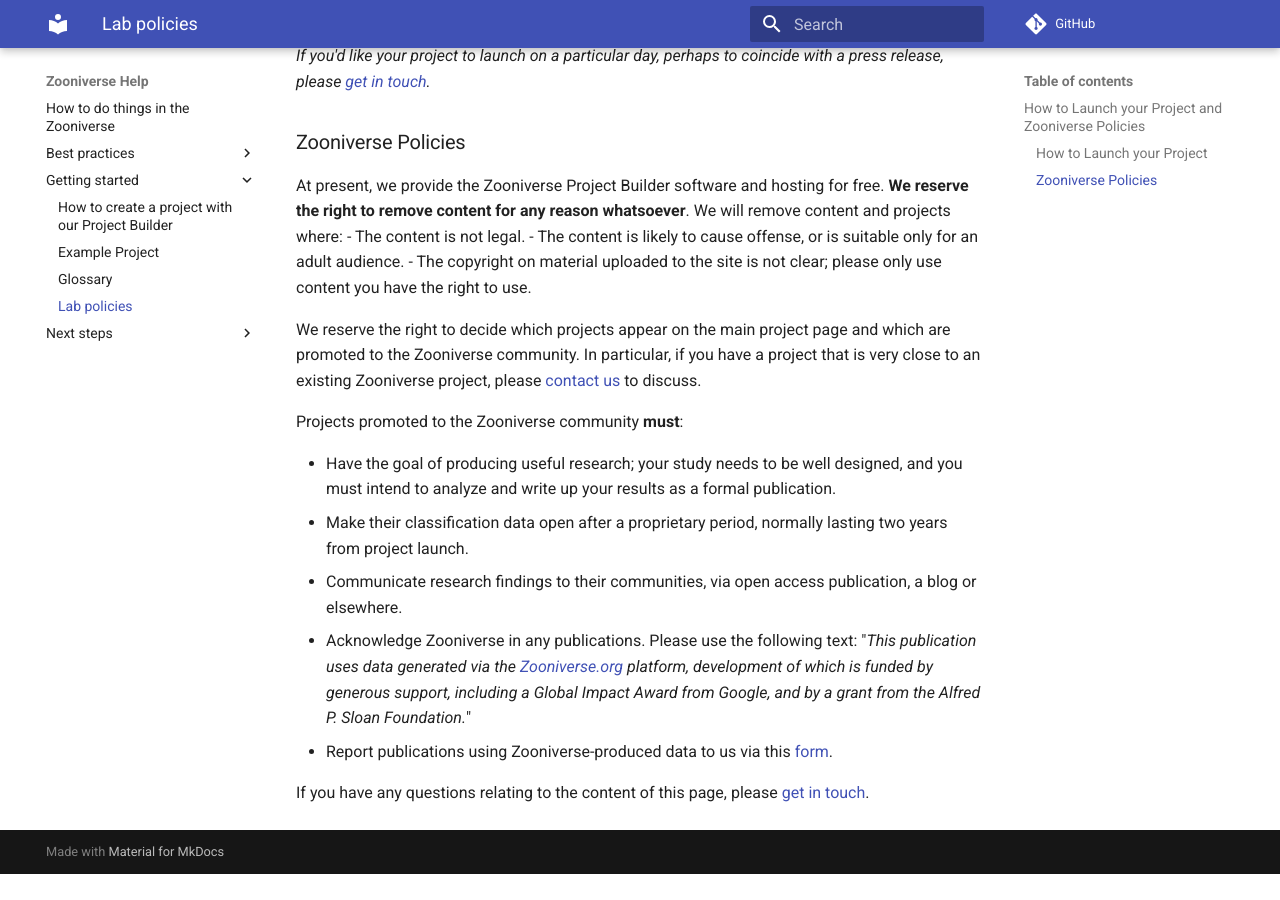
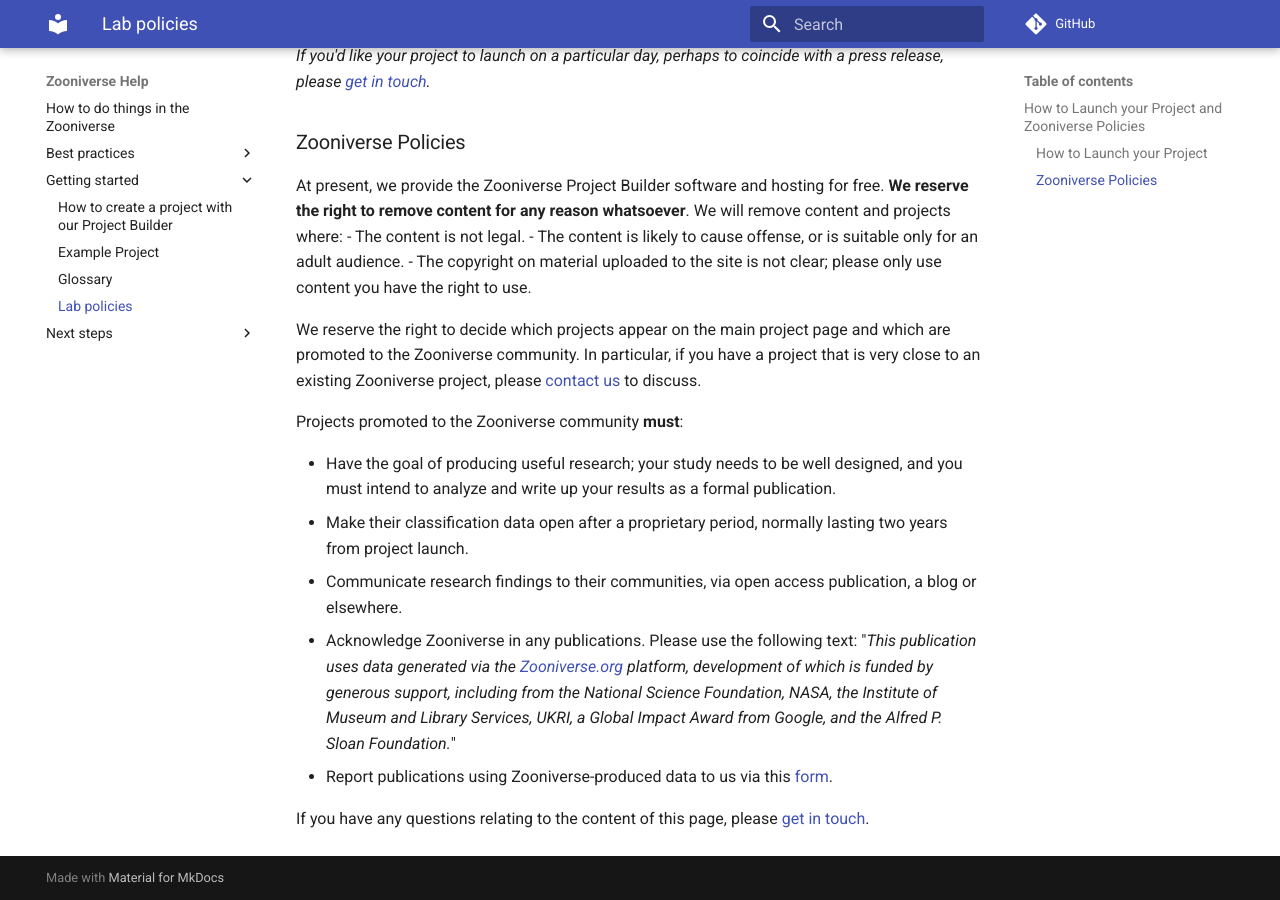
Before and after one commit to zooniverse/help, an MkDocs documentation site: the page built from docs/getting-started/lab-policies.md, in a window 1280 px wide and 900 px high, scrolled down 1465 px. Built offline with MkDocs 1.6.1 and Material for MkDocs 9.7.7, drawn with Linux system fonts in a browser that asks for light colours; comment, search, counter and statistics services are not loaded; before the commit the page ends 2339 px from its top, so only the background shows below that.

Commit message:
Update lab-policies.md

```diff
--- a/docs/getting-started/lab-policies.md
+++ b/docs/getting-started/lab-policies.md
@@ -51,7 +51,7 @@
 - Make their classification data open after a proprietary period, normally lasting two years from project launch.
 - Communicate research findings to their communities, via open access publication, a blog or elsewhere.
 - Acknowledge Zooniverse in any publications. Please use the following text:
-"_This publication uses data generated via the [Zooniverse.org](https://www.zooniverse.org/) platform, development of which is funded by generous support, including a Global Impact Award from Google, and by a grant from the Alfred P. Sloan Foundation._"
+"_This publication uses data generated via the [Zooniverse.org](https://www.zooniverse.org/) platform, development of which is funded by generous support, including from the National Science Foundation, NASA, the Institute of Museum and Library Services, UKRI, a Global Impact Award from Google, and the Alfred P. Sloan Foundation._"
 - Report publications using Zooniverse-produced data to us via this [form](https://docs.google.com/forms/d/18jwLbtV_6M5HCM74xNFtFbiiszWAxpC5IGHaToYjeiw/viewform).
 &nbsp;
 
```
